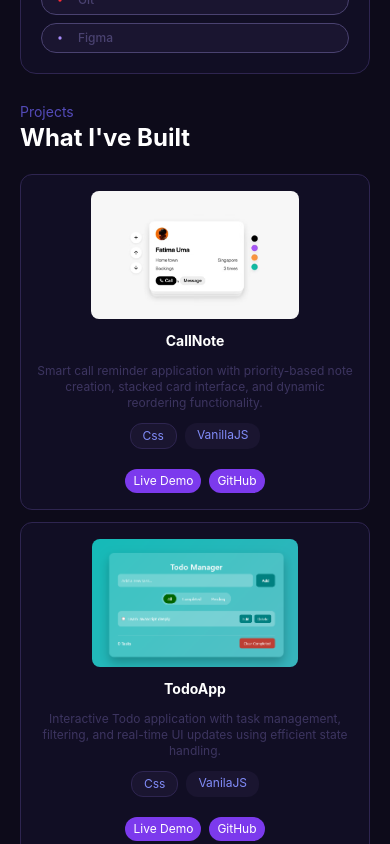
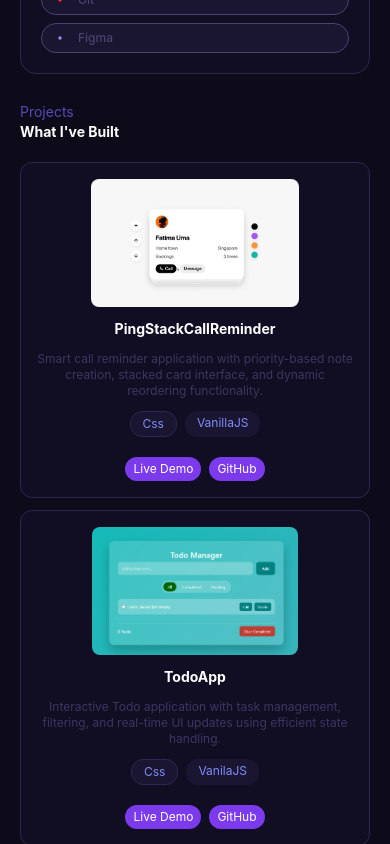
Before and after one commit to ManzarAbbass/My_Portfolio, a React (Vite) app in the folder My_Portfolio/: page / in a window 390 px wide. Shown: the part 1240-2084 px from the top of the page. Built offline with nearby package versions, Linux system fonts and the light colour scheme.

Commit message:
set height of navbar for Mobile devices

```diff
--- a/My_Portfolio/src/App.jsx
+++ b/My_Portfolio/src/App.jsx
@@ -20,9 +20,9 @@ const App = () => {
   ]
   const projectCard = [{
     projectImg: formcard,
-    projectName: "CallNote",
-    liveDemo: "https://dribbble.com/tags/form-ui",
-    githubLink: "https://github.com/ManzarAbbass/NextWord_Predictor-LSTM-",
+    projectName: "PingStackCallReminder",
+    liveDemo: "https://pingstack.netlify.app/",
+    githubLink: "https://github.com/ManzarAbbass/Ping_Stack",
     projectStack1: "Css",
     projectStack2: "VanillaJS",
     projectinfo: "Smart call reminder application with priority-based note creation, stacked card interface, and dynamic reordering functionality."
@@ -72,7 +72,7 @@ const App = () => {
       </div>
       <div className='projects px-5 py-7'>
         <h2 className='text-brand-label text-sm sm:text-lg md:text-xl'>Projects</h2>
-        <p className='text-2xl font-bold text-white mb-5'>What I've Built</p>
+        <p className='text-sm sm:text-lg md:text-xl font-bold text-white mb-5'>What I've Built</p>
       <div id='projects' className="ProjectsCard  grid grid-cols-1 sm:grid-cols-2 md:grid-cols-4 gap-3">
         {projectCard.map((elem, index) => (
           <ProjectCards key={index} cardinfo={elem} />
--- a/My_Portfolio/src/Components/Contact.jsx
+++ b/My_Portfolio/src/Components/Contact.jsx
@@ -8,6 +8,7 @@ const Contact = () => {
 
             {/* Heading + Para */}
             <div className="text-center md:text-left mb-6 md:mb-0">
+                <h2 className="text-brand-label text-sm sm:text-lg md:text-xl">Contact</h2>
                 <h2 className="text-white text-xl md:text-2xl font-bold">Let's work together</h2>
                 <p className="text-brand-muted">Open to internships and junior frontend role</p>
             </div>
--- a/My_Portfolio/src/Components/Navbar.jsx
+++ b/My_Portfolio/src/Components/Navbar.jsx
@@ -11,7 +11,7 @@ const Navbar = () => {
       <div >
         <img src={logo} alt="Logo" className="h-7 sm:h-8 md:h-10" />
       </div>
-      <div className={`Menu   bg-brand-cell border border-brand-border-chip py-4  ${isOpen? "block":"hidden"} flex flex-col md:flex md:flex-row  items-center gap-4 md:gap-8  absolute top-full left-0 w-full md:relative md:top-0 md:w-auto md:border-none md:bg-transparent`}>
+      <div className={`Menu   bg-brand-cell border border-brand-border-chip p-4  ${isOpen? "block":"hidden"} flex flex-col h-screen justify-center md:flex md:flex-row  items-center gap-4 md:gap-8  absolute top-full left-0 w-full md:relative md:top-0 md:w-auto md:border-none md:bg-transparent`}>
         <a href="#hero" className="text-brand-muted hover:text-white cursor-pointer transition-colors text-sm font-bold">About</a>
         <a href="#skills" className="text-brand-muted hover:text-white cursor-pointer transition-colors text-sm font-bold">Skills</a>
         <a href="#projects" className="text-brand-muted hover:text-white cursor-pointer transition-colors text-sm font-bold">Projects</a>
```
